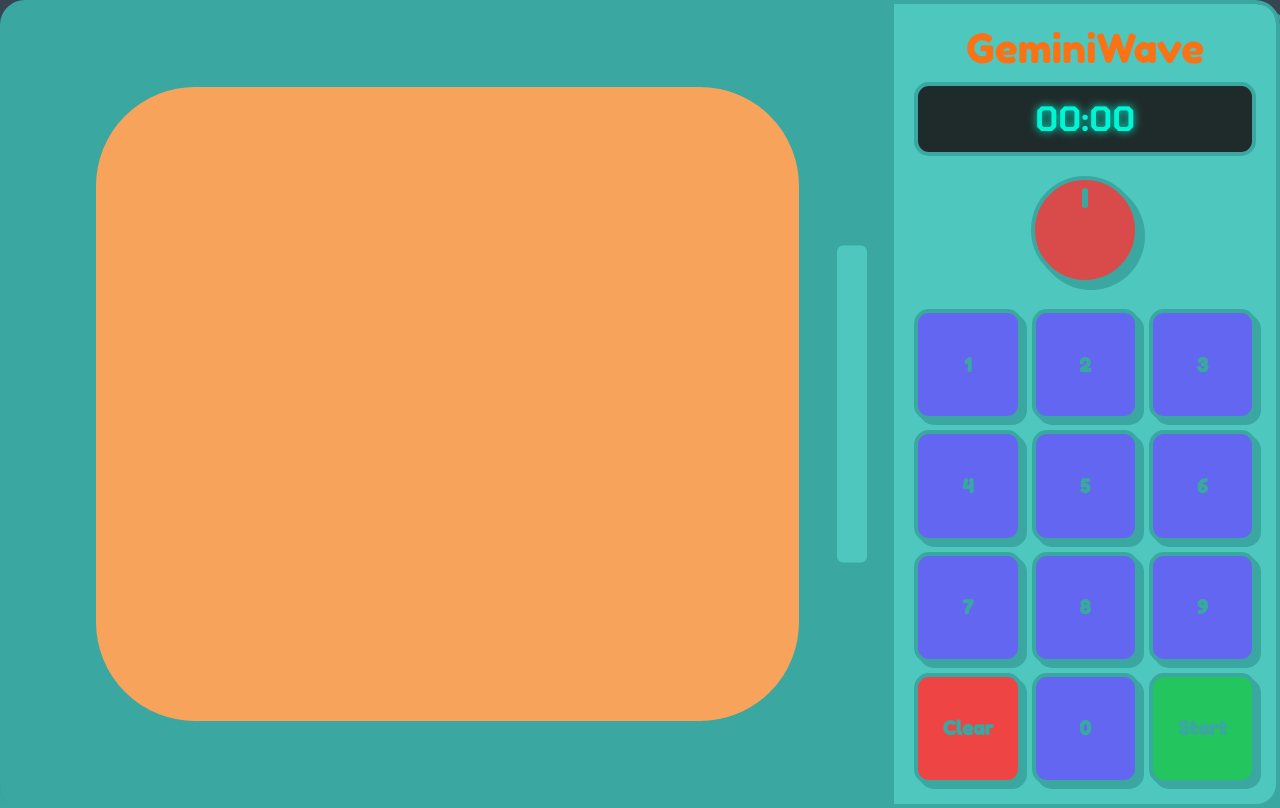
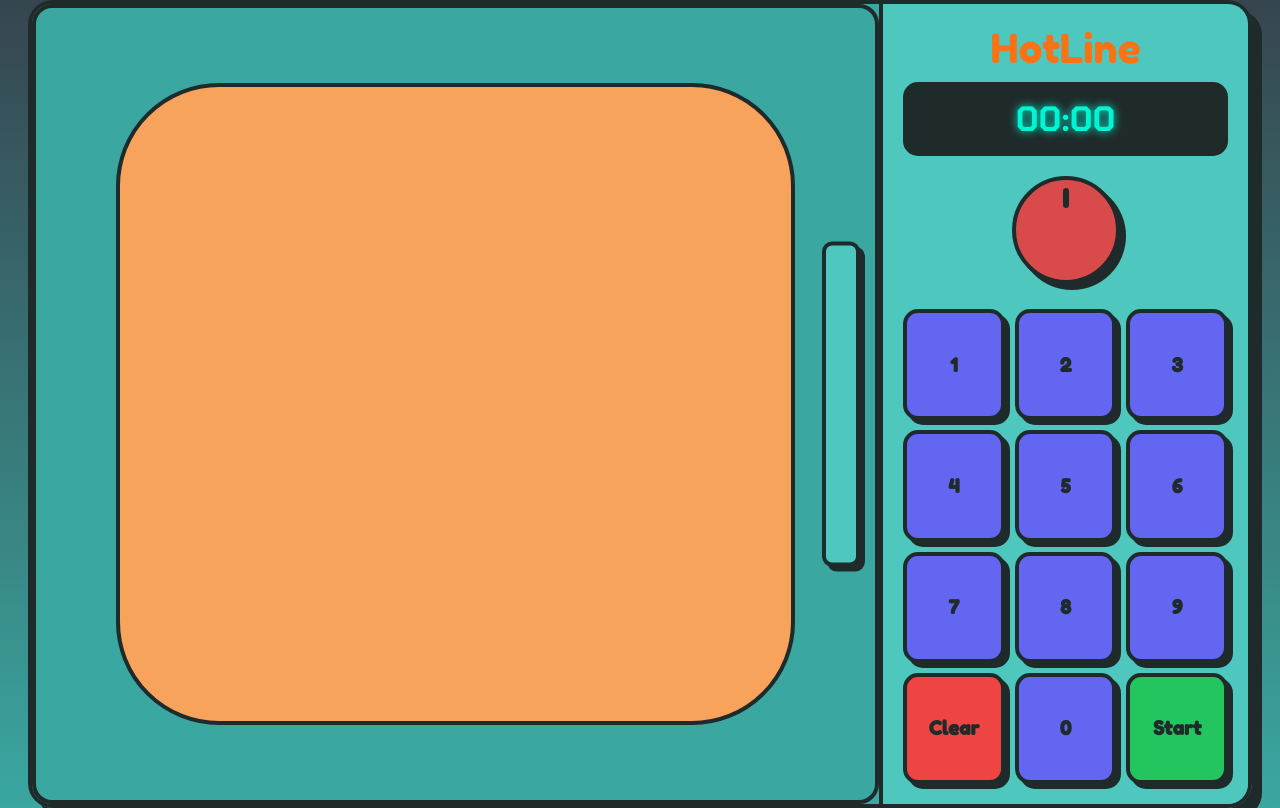
Before and after one commit to adhnan-m/Tucknology, a plain HTML site: page index.html in a window 1280 px wide. Drawn offline with Linux system fonts and the light colour scheme.

Commit message:
project name changed

```diff
--- a/index.html
+++ b/index.html
@@ -29,7 +29,7 @@
         </div>
 
         <div class="control-panel">
-            <div class="brand">GeminiWave</div>
+            <div class="brand">HotLine</div>
             <div class="screen" id="timer-display-container">
                 <span id="heating-indicator" class="hidden">🔥</span>
                 <span id="timer-display">00:00</span>
--- a/style.css
+++ b/style.css
@@ -7,7 +7,7 @@
     --panel-blue: #4ec7be;
     --screen-dark: #1f2b2a;
     --screen-text: #00f5d4;
-    --border-dark: #3aa7a0;
+    --border-dark: #1f2b2a;
     --start-btn: #22c55e;
     --stop-btn: #ef4444;
     --knob-color: #d94b4b;
@@ -30,7 +30,7 @@ body {
 
 .microwave {
     display: flex;
-    width: 100%;
+    width: 95%;
     height: 100vh;
     border: 4px solid var(--border-dark);
     box-shadow: 10px 10px 0px var(--border-dark);
```
